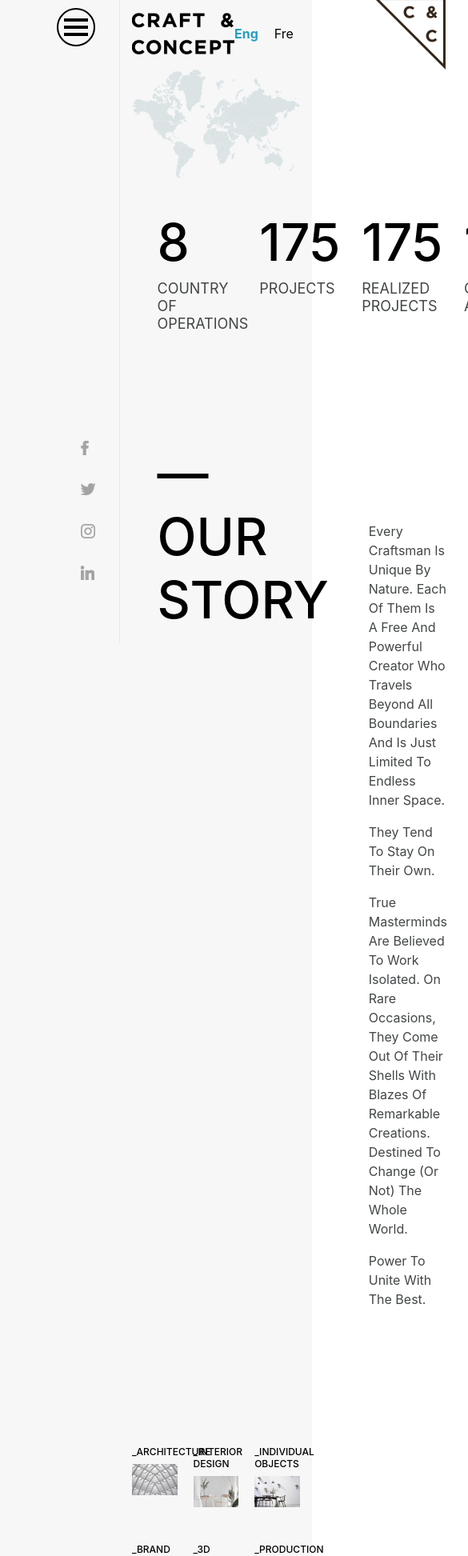
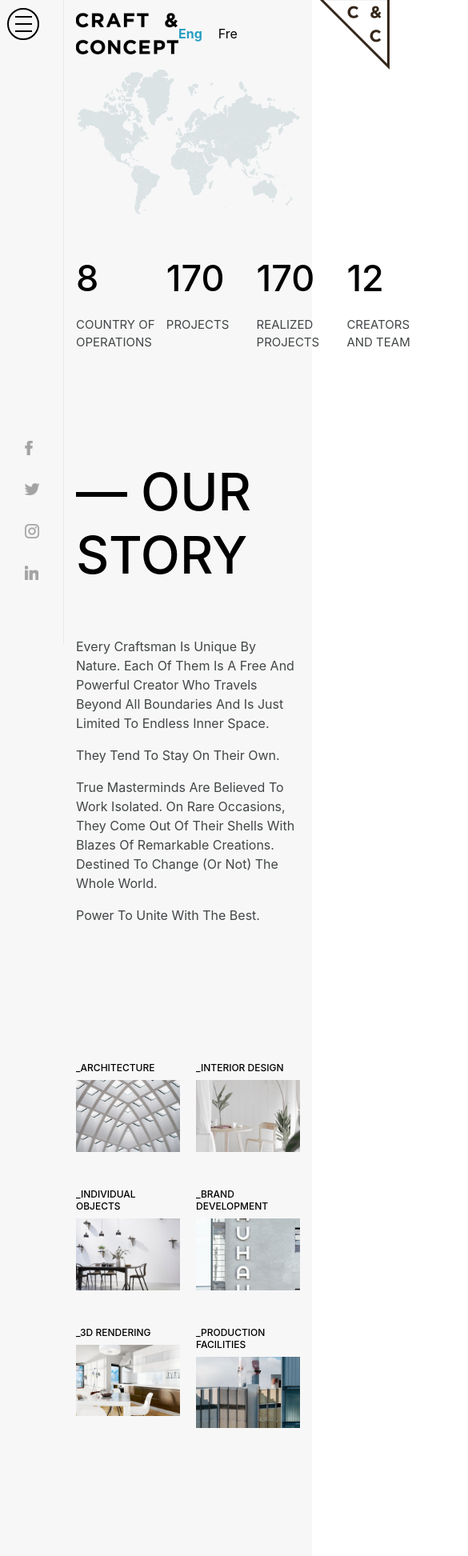
Before and after one commit to craftandconcept/craftwebsite, a Vue app: page / in a window 390 px wide. Shown: the part 40-1985 px from the top of the page at 80% size, 585 px wide, since content can reach past the window. Built offline with nearby package versions, Linux system fonts and the light colour scheme.

Commit message:
adaptive

```diff
--- a/src/components/Navigation.vue
+++ b/src/components/Navigation.vue
@@ -168,7 +168,6 @@ export default {
                 }
 
             }
-
         }
         &.open{
             background: #424647;
@@ -178,6 +177,48 @@ export default {
         }
     }
     @media(max-width: 1200px) {
+        .navigation-wrap{
+            .navigation-left{
+                width: 100px;
+            }
+             &.open{
+            background: #424647;
+                .navigation-right{
+                    width: 250px;
+                }
+            }
+        }
+
+    }
+    @media(max-width: 992px) {
+        .navigation-wrap{
+            .navigation-left{
+                width: 80px;
+                .burger{
+                    width: 40px;
+                    height: 40px;
+                    span{
+                        height: 2px;
+                        width: 21px;
+                        &::before,
+                        &::after{
+                            height: 2px;
+                        }
+                    }
+                }
+            }
+             &.open{
+            background: #424647;
+                .navigation-right{
+                    width: 215px;
+                }
+            }
+        }
+    }
+    @media(max-width: 768px) {
+
+    }
+    @media(max-width: 576px) {
 
     }
 </style>
--- a/src/pages/Home.vue
+++ b/src/pages/Home.vue
@@ -37,42 +37,42 @@
         </div>
       </div>
       <div class="gallery d-flex flex-wrap">
-        <div class="gallery-block">
+        <a href="#" class="gallery-block">
           <h3>_{{$t('Architecture')}}</h3>
           <div class="overflow">
             <img src="../assets/img/gallery-1.png" alt="gallery" />
           </div>
-        </div>
-        <div class="gallery-block">
+        </a>
+        <a href="#" class="gallery-block">
           <h3>_{{$t('Interior-Design')}}</h3>
           <div class="overflow">
             <img src="../assets/img/gallery-2.png" alt="gallery" />
           </div>
-        </div>
-        <div class="gallery-block">
+        </a>
+        <a href="#" class="gallery-block">
           <h3>_{{$t('Individual-Objects')}}</h3>
           <div class="overflow">
             <img src="../assets/img/gallery-3.png" alt="gallery" />
           </div>
-        </div>
-        <div class="gallery-block">
+        </a>
+        <a href="#" class="gallery-block">
           <h3>_{{$t('Brand-Development')}}</h3>
           <div class="overflow">
             <img src="../assets/img/gallery-4.png" alt="gallery" />
           </div>
-        </div>
-        <div class="gallery-block">
+        </a>
+        <a href="#" class="gallery-block">
           <h3>_{{$t('3D-Rendering')}}</h3>
           <div class="overflow">
             <img src="../assets/img/gallery-5.png" alt="gallery" />
           </div>
-        </div>
-        <div class="gallery-block">
+        </a>
+        <a href="#" class="gallery-block">
           <h3>_{{$t('Production-facilities')}}</h3>
           <div class="overflow">
             <img src="../assets/img/gallery-6.png" alt="gallery" />
           </div>
-        </div>
+        </a>
       </div>
     </main>
     <Footer />
@@ -197,6 +197,7 @@ export default {
     .gallery-block{
       width: 33.3%;
       padding: 0 10px 45px;
+      text-decoration: none;
       .overflow{
         overflow: hidden;
       }
@@ -220,6 +221,55 @@ export default {
   }
 }
 @media(max-width: 1200px) {
+  .main-wrap{
+    padding-left: 100px;
+    &.open{
+      padding-left: 350px;
+    }
+    .project-counter{
+      padding-left: 5%;
+    }
+    .our-story{
+      flex-direction: column;
+      padding-left: 5%;
+      .text-story{
+        padding-top: 55px;
+      }
+    }
+  }
+}
+@media(max-width: 992px) {
+  .main-wrap{
+    padding-left: 80px;
+    &.open{
+      padding-left: 295px;
+    }
+    .project-counter{
+      padding-left: 0;
+      .project-col {
+        margin-right: 1%;
+        h3{
+          font-size: 45px;
+        }
+        p{
+          font-size: 15px;
+        }
+      }
+    }
+    .our-story{
+      padding-left: 0;
+    }
+    .gallery{
+      .gallery-block{
+        width: 50%;
+      }
+    }
+  }
+}
+@media(max-width: 768px) {
+
+}
+@media(max-width: 576px) {
 
 }
 </style>
```
